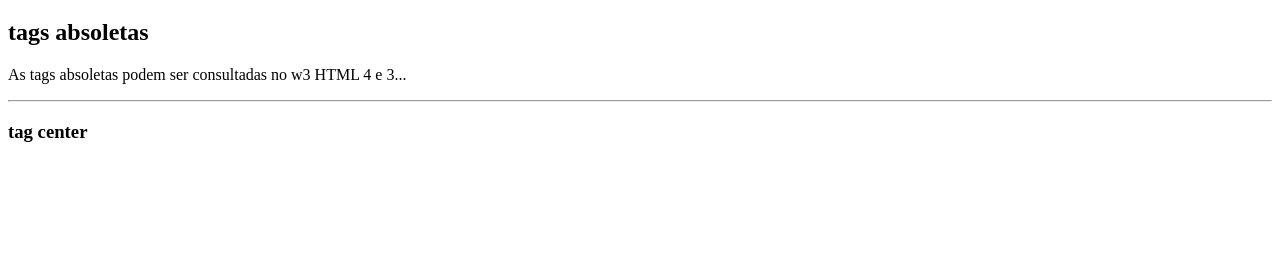
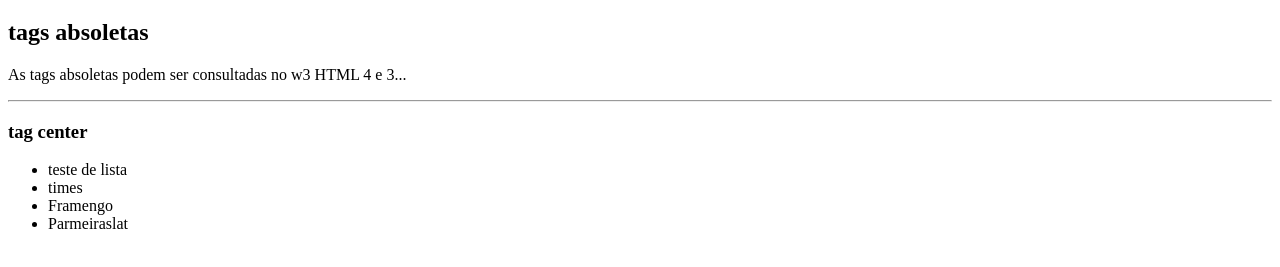
Before and after one commit to miguelberbetf-boop/HMT-CSS-JS, a plain HTML site: page exercicios/ex007/index.html in a window 1280 px wide. Shown: the part 61-328 px from the top of the page. Drawn offline with Linux system fonts and the light colour scheme.

Commit message:
html e css

```diff
--- /dev/null
+++ b/Pescoçologia do thaison/pescoço.css
@@ -0,0 +1,10 @@
+body{
+    font-family: Arial, Helvetica, sans-serif;
+    background-color: palevioletred;
+    font-size: 12px;
+}
+.titulo{
+    color: goldenrod;
+    font-size: 24px;
+
+}
--- a/exercicios/ex007/index.html
+++ b/exercicios/ex007/index.html
@@ -11,5 +11,11 @@
     <p>As tags absoletas podem ser consultadas no w3 HTML 4 e 3...</p>
     <hr>
     <h3>tag center</h3>
+    <ul>
+        <li> teste de lista
+        <li> times
+        <li>Framengo
+        <li>Parmeiraslat
+            <ul>
 </body>
 </html>
```
Also changed, not shown: Pescoçologia do thaison/pesciço.html (+5 -1 lines).
